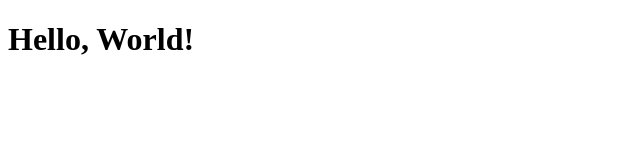
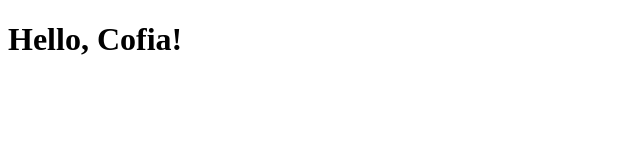
Before and after one commit to cofiacoconut/test_cofia, a plain HTML site: page index.html in a window 1280 px wide. Shown: the full height of the page, 0-640 px from the left. Drawn offline with Linux system fonts and the light colour scheme.

Commit message:
Update index.html

```diff
--- a/index.html
+++ b/index.html
@@ -2,9 +2,9 @@
 <html lang="en">
 <head>
     <meta charset="UTF-8">
-    <title>Hello World</title>
+    <title>Cofia</title>
 </head>
 <body>
-    <h1>Hello, World!</h1>
+    <h1>Hello, Cofia!</h1>
 </body>
 </html>
```
